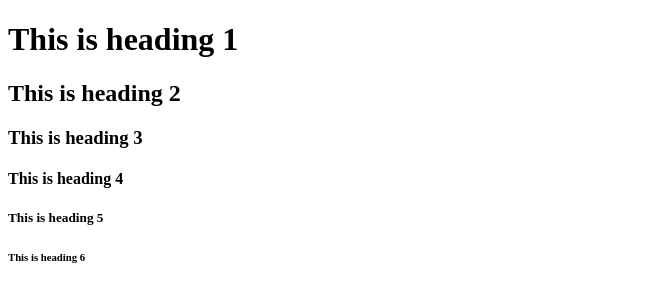
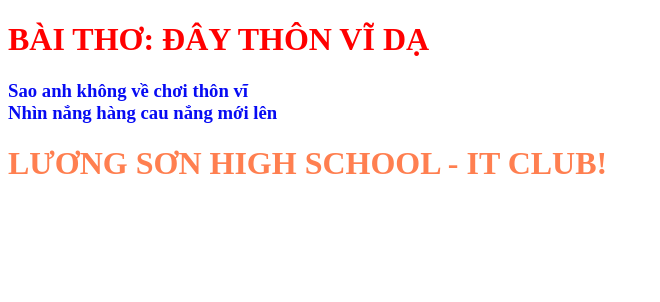
Before and after one commit to Infotechclub/infortech.github.io, a plain HTML site: page headings.html in a window 1280 px wide. Shown: the whole page, without its empty margins (0-660 px from the left). Drawn offline with Linux system fonts and the light colour scheme.

Commit message:
Add files via upload

```diff
--- a/headings.html
+++ b/headings.html
@@ -4,11 +4,13 @@
         <title>Heading</title>
     </head>
     <body>
-        <h1>This is heading 1</h1>
-        <h2>This is heading 2</h2>
-        <h3>This is heading 3</h3>
-        <h4>This is heading 4</h4>
-        <h5>This is heading 5</h5>
-        <h6>This is heading 6</h6>
+        <h1 style="color: red;">BÀI THƠ: ĐÂY THÔN VĨ DẠ</h1>
+        <h3 style="color:rgb(7, 11, 243)">
+            Sao anh không về chơi thôn vĩ <br>
+            Nhìn nắng hàng cau nắng mới lên
+        </h3>
+        <h1 style="color:coral">
+            LƯƠNG SƠN HIGH SCHOOL - IT CLUB!
+        </h1>
     </body>
 </html>
```
Also changed, not shown: paragraphs.html (+10 -1 lines).
